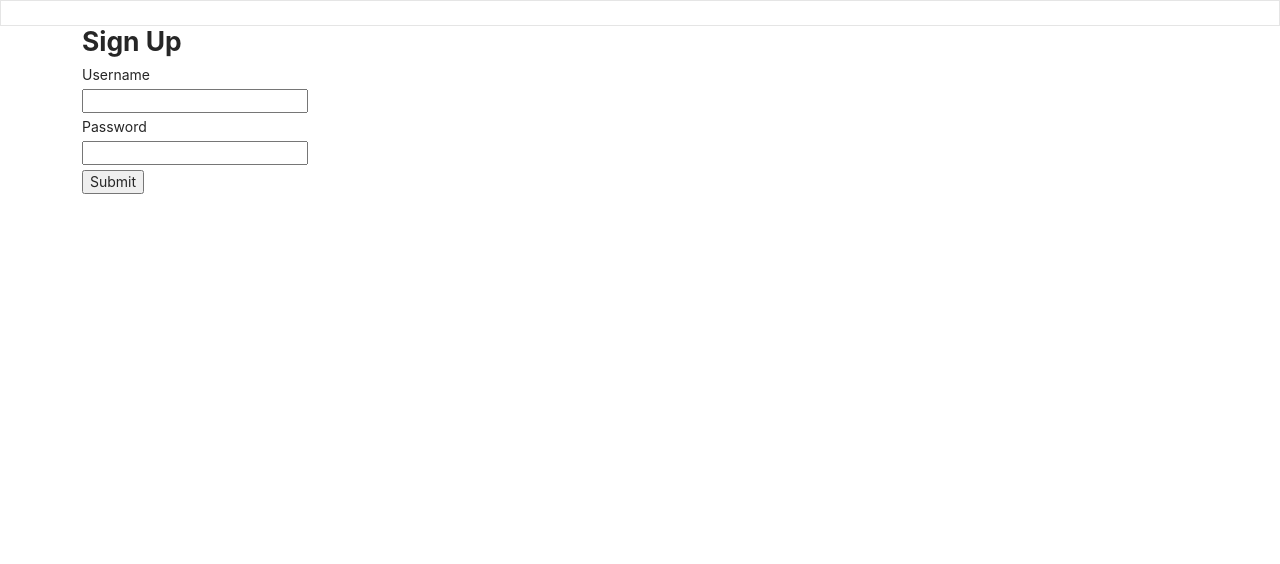
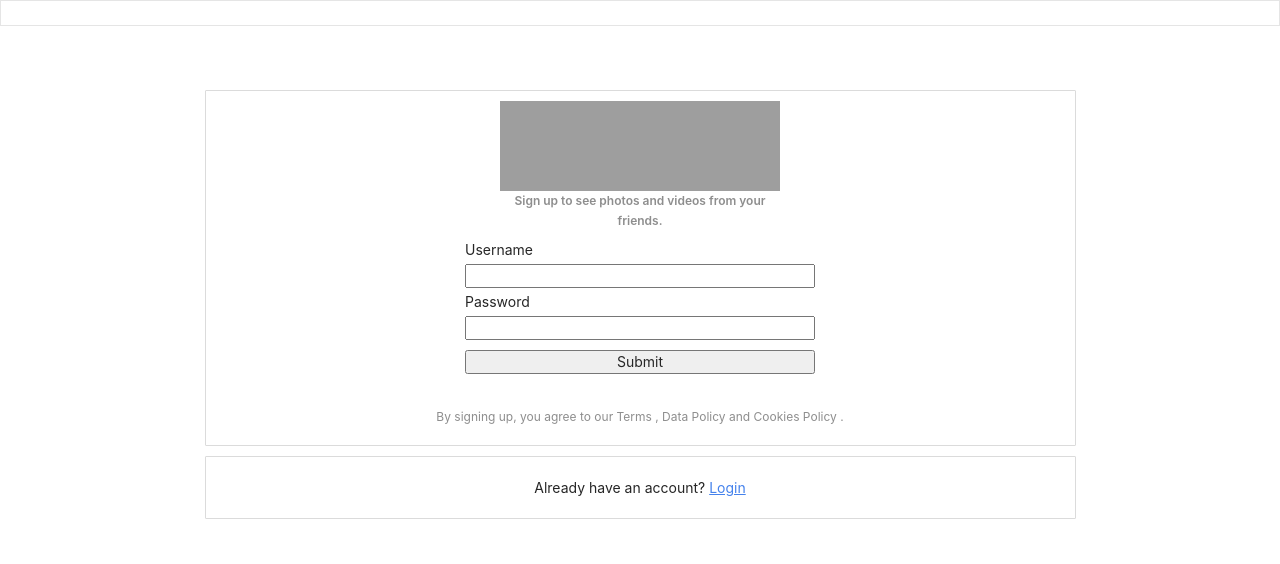
Before and after one commit to Flutter-Django-App/Flutter-React, a React app in the folder frontend/: page /signup in a window 1280 px wide. Built offline with nearby package versions, Linux system fonts and the light colour scheme; some packages are replaced by stand-ins of ours; no server answers; grey boxes are pictures that could not be loaded.

Commit message:
sign up page and redirecting now working

```diff
--- a/frontend/public/index.html
+++ b/frontend/public/index.html
@@ -2,7 +2,7 @@
 <html lang="en">
   <head>
     <meta charset="utf-8" />
-    <link rel="icon" href="flutter-icon.png" />
+    <link rel="icon" href="https://i.imgur.com/FEHMNgn.png?1" />
     <meta name="viewport" content="width=device-width, initial-scale=1" />
     <meta name="theme-color" content="#000000" />
     <meta
--- a/frontend/src/components/LoginForm/LoginForm.css
+++ b/frontend/src/components/LoginForm/LoginForm.css
@@ -17,6 +17,13 @@ img {
    border: 0;
    font: inherit;
    vertical-align: baseline;
+}
+
+p {
+    padding: 0;
+    border: 0;
+    font: inherit;
+    vertical-align: baseline;
 }
 
 .art {
@@ -39,7 +46,7 @@ img {
     background-image: url("https://www.instagram.com/static/images/homepage/home-phones@2x.png/9364675fb26a.png");
 } */
 
-/* .login-div {
+.login-div {
     align-self: center;
     background-position: 0 0;
     background-size: 454px 618px;
@@ -47,7 +54,7 @@ img {
     height: 618px;
     margin-left: -35px;
     margin-right: -15px;
-} */
+}
 
 /* @media (max-width: 875px);
 .log-div {
@@ -95,3 +102,32 @@ img {
     margin: 15px;
     text-align: center;
 }
+
+.signup-div {
+    margin-bottom: 20px;
+}
+
+.sign-form {
+    display: flex;
+    -webkit-box-orient: vertical;
+    -webkit-box-direction: normal;
+    flex-direction: column;
+    max-width: 350px;
+}
+
+.sign-sub{
+color: rgba(var(--f52,142,142,142),1);
+font-size: 12px;
+font-weight: 600;
+line-height: 20px;
+margin: 0 40px 10px;
+text-align: center;
+}
+
+.sign-term {
+    color: rgba(var(--f52,142,142,142),1);
+    font-size: 12px;
+    line-height: 16px;
+    margin: 10px 40px;
+    text-align: center;
+}
--- a/frontend/src/components/LoginForm/LoginForm.jsx
+++ b/frontend/src/components/LoginForm/LoginForm.jsx
@@ -22,12 +22,8 @@ class LoginForm extends React.Component {
   render() {
     return (
       <article className="art">
-        <div className="login-div log-div">
-          <div className="login-div-2">
-          </div>
-        </div>
       <div className="gr27e">
-        <img src="flutter-logo.png" width='280px' height='90px' />
+        <img src="https://i.imgur.com/bfjUjgq.png" height='90px' width='280px' />
       <form onSubmit={e => this.props.handle_login(e, this.state)}  >
         <label htmlFor="username">Username</label>
         <input
--- a/frontend/src/components/SignUpForm/SignUpForm.jsx
+++ b/frontend/src/components/SignUpForm/SignUpForm.jsx
@@ -19,8 +19,12 @@ class SignupForm extends React.Component {
 
   render() {
     return (
-      <form onSubmit={e => this.props.handle_signup(e, this.state)}>
-        <h4>Sign Up</h4>
+      <article className="art">
+        <div className="gr27e">
+        <img src="https://i.imgur.com/bfjUjgq.png" width='280px' height='90px' />
+        <div className="signup-div">
+          <form className="sign-form" onSubmit={e => this.props.handle_signup(e, this.state)}>
+            <h2 className="sign-sub">Sign up to see photos and videos from your friends.</h2>
             <label htmlFor="username">Username</label>
             <input
               type="text"
@@ -37,6 +41,15 @@ class SignupForm extends React.Component {
             />
             <input type="submit" />
           </form>
+          </div>
+          <p className="sign-term">By signing up, you agree to our Terms , Data Policy and Cookies Policy .</p>
+        </div>
+        <div className="gr27e">
+        <div className="bot-div log-bot bottom-div bottom-log sign-bot">
+        <p className="bot-p">Already have an account? <a href="/login/">Login</a></p>
+        </div>
+      </div>
+      </article>
     );
   }
 }
--- a/frontend/src/pages/App/App.js
+++ b/frontend/src/pages/App/App.js
@@ -67,6 +67,7 @@ export default function App() {
         setLoggedIn(true);
         setUsername(json.username);
         setUser(json.user);
+        window.location.href = "/photos";
       });
   };
 
```
Also changed, not shown: frontend/public/flutter-logo2.png (added). Lines whose indentation alone changed are shown as unchanged.
